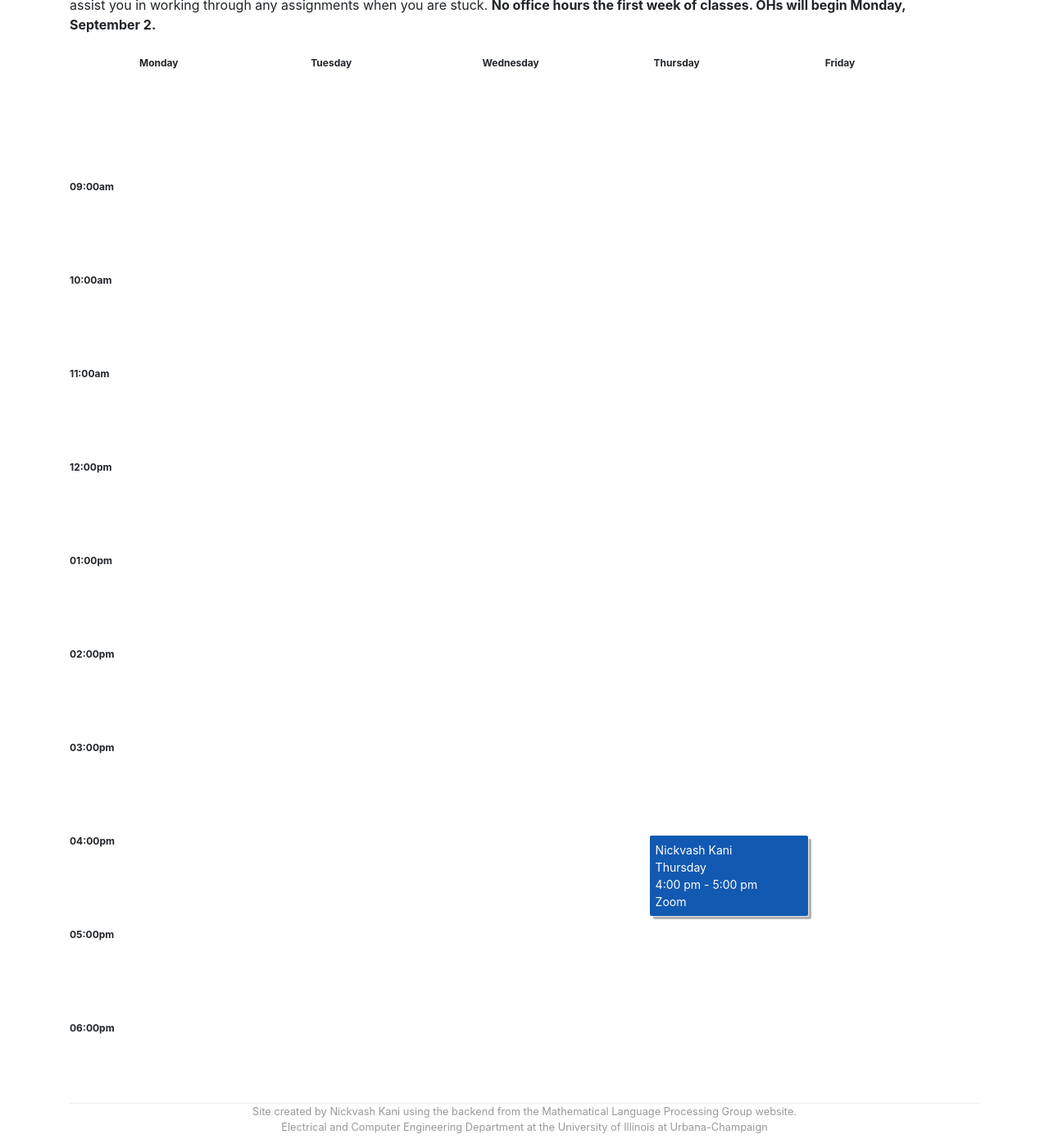
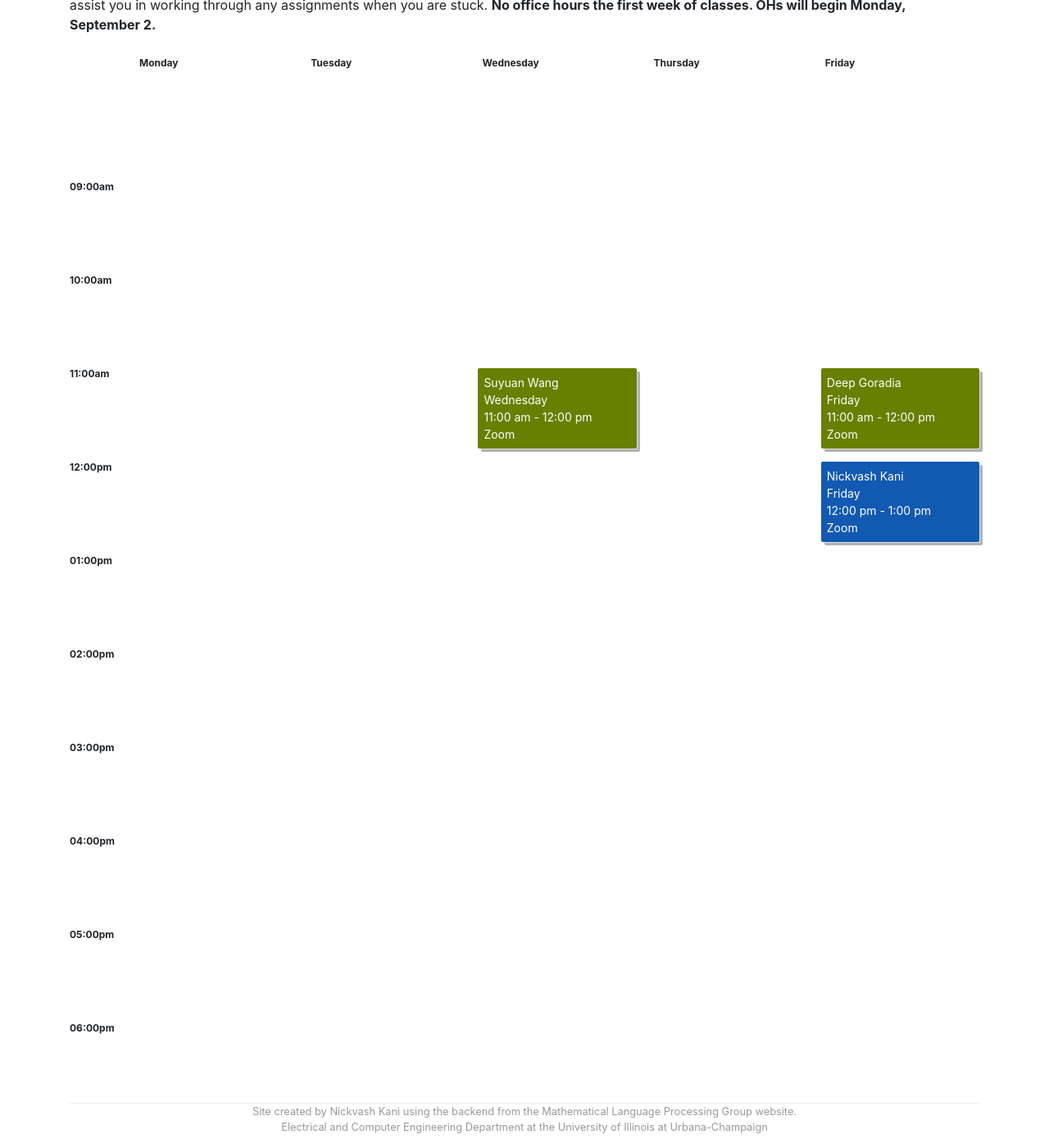
Before and after one commit to UIUC-ECE374B/su26, a Jekyll site: the page built from office_hours.md, in a window 1280 px wide and 1400 px high, scrolled down 328 px. Shown: the whole window at 82% size. Built offline with Jekyll 4.4.1, drawn with Linux system fonts in a browser that asks for light colours.

Commit message:
Adding OHs

```diff
--- a/_data/people.yml
+++ b/_data/people.yml
@@ -8,9 +8,9 @@ kani:
     bio: Teaching Assistant Professor
     OHs:
       OH1:
-        time-start: "16:00"
-        time-end: "17:00"
-        day: Thursday
+        time-start: "12:00"
+        time-end: "13:00"
+        day: Friday
         location: Zoom
 
 # ivan:
@@ -196,12 +196,12 @@ suyuan:
     role: grad
     image: /img/people/suyuan.jpg
     bio: Graduate Course Assistant
-#     OHs:
-#       OH1:
-#         time-start: "10:00"
-#         time-end: "11:00"
-#         day: Wednesday
-#         location: 3001 ECEB
+    OHs:
+      OH1:
+        time-start: "11:00"
+        time-end: "12:00"
+        day: Wednesday
+        location: Zoom
 
 
 deep:
@@ -212,12 +212,12 @@ deep:
     role: grad
     image: /img/people/deepgoradia.png
     bio: Graduate Course Assistant
-#     OHs:
-#       OH1:
-#         time-start: "10:00"
-#         time-end: "11:00"
-#         day: Wednesday
-#         location: 3001 ECEB
+    OHs:
+      OH1:
+        time-start: "11:00"
+        time-end: "12:00"
+        day: Friday
+        location: Zoom
 
 
 
```
